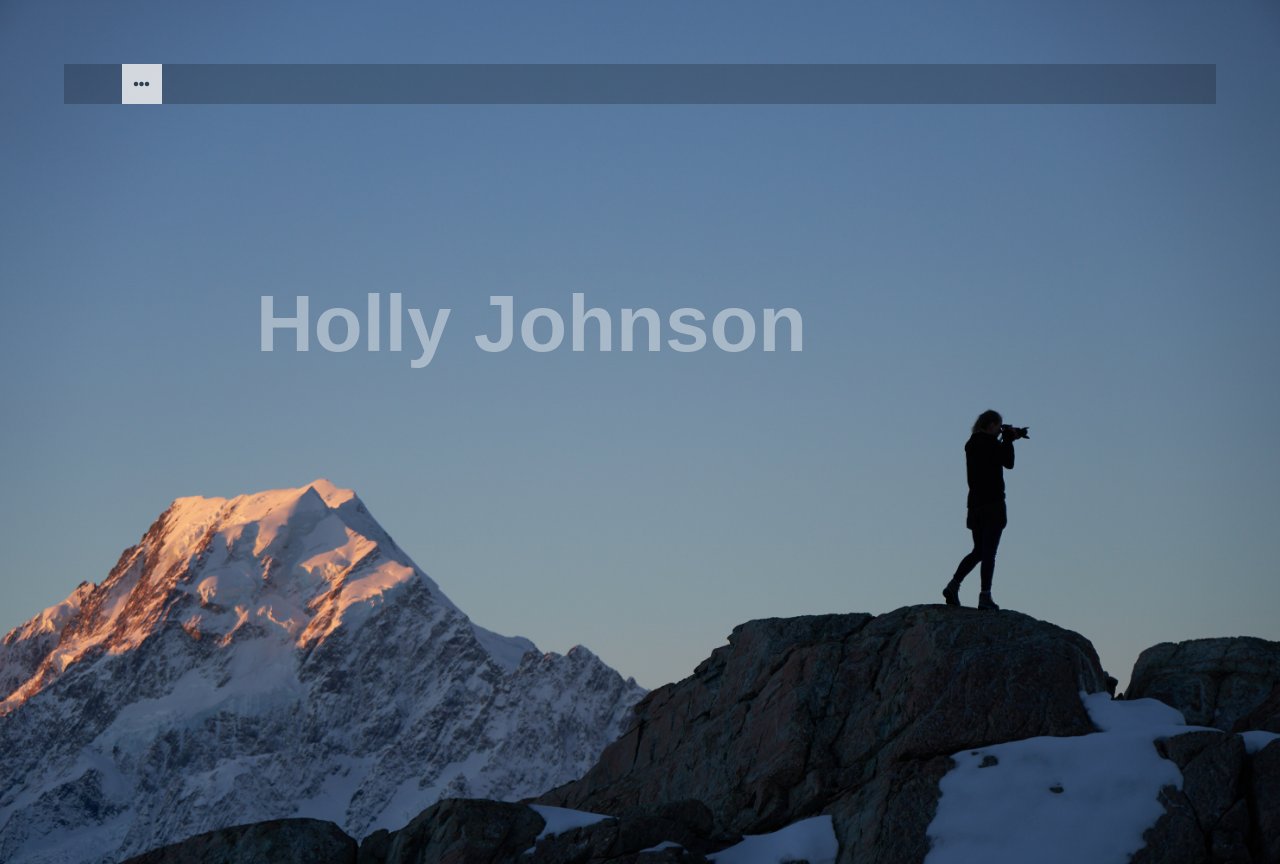
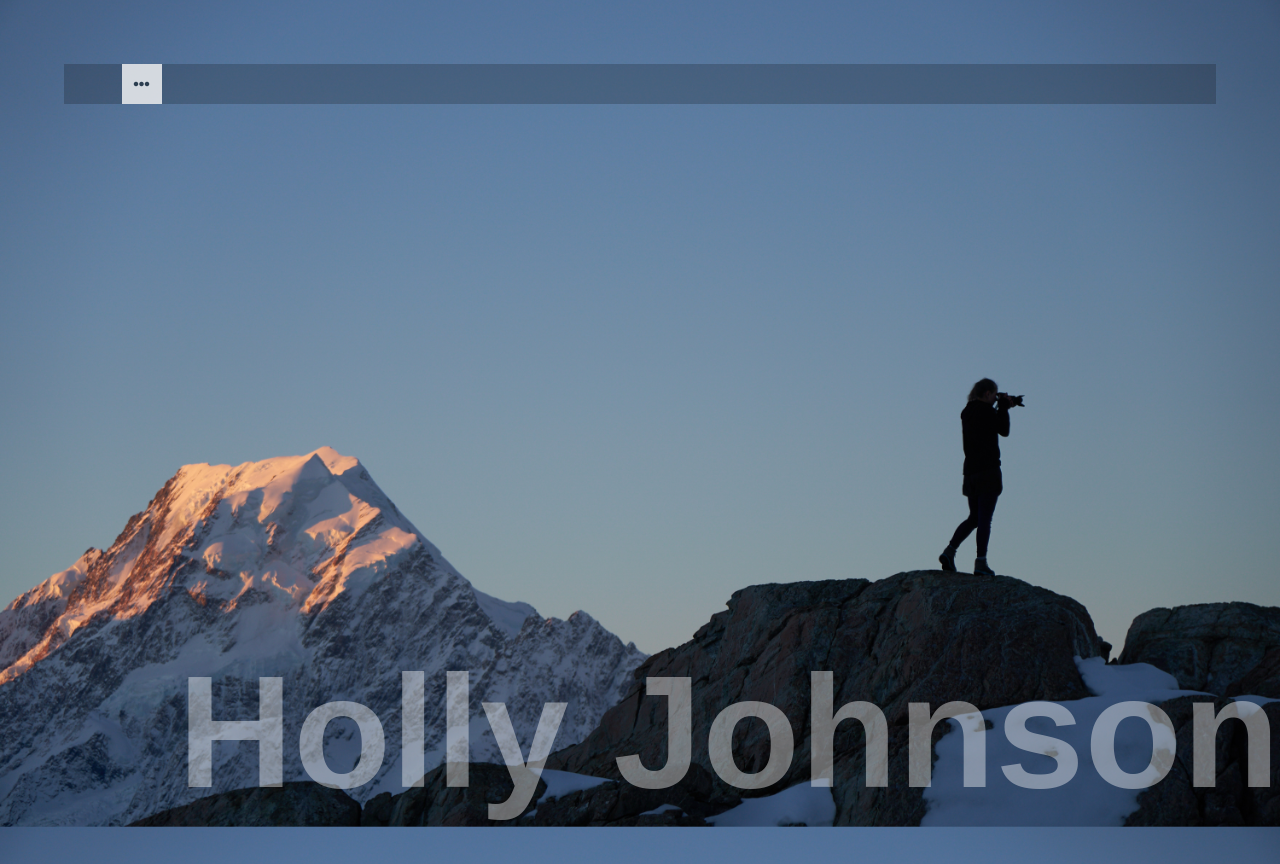
Before and after one commit to hollynz/portfolio, a Vue app: page /#/ in a window 1280 px wide. Built offline with nearby package versions, Linux system fonts and the light colour scheme; a web font is replaced by a local one.

Commit message:
playing with menu

```diff
--- a/src/App.vue
+++ b/src/App.vue
@@ -9,10 +9,16 @@
 </template>
 
 <style lang="scss">
+html {
+  height: 100vh;
+  position: relative;
+}
 body {
+  position: absolute;
+  top: 0;
   margin: 0;
   padding: 0;
-  height: 100vh;
+  height: 100%;
   width: 100vw;
   background: url('./assets/mt-cook.jpg') center / cover;
   #app {
@@ -25,6 +31,7 @@ body {
     height: 100%;
     margin: 0;
     padding: 0;
+    top: 0;
   }
 }
 
--- a/src/components/Menu.vue
+++ b/src/components/Menu.vue
@@ -2,6 +2,17 @@
     <div class="container">
       <div class="menu">
         <i class="fas fa-ellipsis-h"></i>
+        <div class="columns">
+            <div class="col">content</div>
+            <div class="col">content</div>
+            <div class="col">content</div>
+            <div class="col">content</div>
+            <div class="col">content</div>
+            <div class="col">content</div>
+            <div class="col">content</div>
+            <div class="col">content</div>
+            <div class="col">content</div>
+        </div>
       </div>
     </div>
 </template>
@@ -26,15 +37,33 @@ export default {
     display: flex;
     justify-content: center;
     align-items: center;
+    .columns {
+        display: none;
+    }
     &:hover {
       cursor: pointer;
       width: 80vw;
-      height: 100px;
+      height: 70vh;
       // margin: 20px;
       transition: all 0.4s ease-in-out;
       .fas {
         display: none;
       }
+      .columns {
+          height: 100%;
+          width: 80%;
+          display: flex;
+          justify-content: space-between;
+          padding: 0;
+          margin: 10px auto;
+          flex-wrap: wrap;
+      }
+    }
+    .col {
+        padding: 0;
+        width: 30%;
+        background: rgba(0, 0, 0, 0.6);
+        height: 100px;
     }
   }
 }
--- a/src/views/Home.vue
+++ b/src/views/Home.vue
@@ -23,11 +23,13 @@ export default {
   height: 100%;
   position: relative;
   .title {
+    // padding-left: 10%;
+    margin: auto;
+    text-align: center;
+    bottom: 40px;
+    right: 0;
     position: absolute;
-    left: 20%;
-    top: 20%;
-    text-align: center;
-    font-size: 5em;
+    font-size: 10em;
     color: rgba(255, 255, 255, 0.4);
 // font-family: 'Indie Flower', cursive;
 // font-family: 'Allerta Stencil', sans-serif;
```
